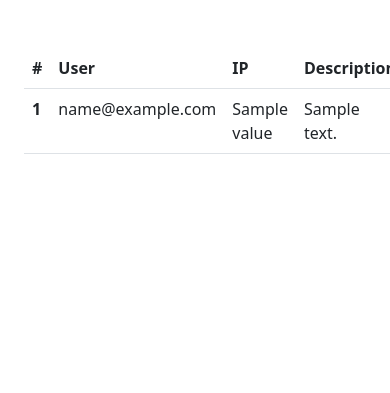
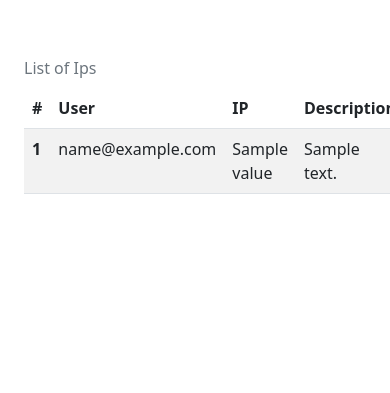
Before and after one commit to yvguim/mysafeip, a FastAPI app: template app/templates/ips.html in a window 390 px wide; the page is wider, and only the part inside the window is pictured. Shown: the part 135-528 px from the top of that part. Run offline with FastAPI, Linux system fonts and the light colour scheme; the template is opened without the code that fills it: most values are stand-ins (such as "Sample title", 1, 10 or a date in 2020); some libraries are stand-ins or nearby versions.

Commit message:
striped and responsive tables

```diff
--- a/app/templates/ips.html
+++ b/app/templates/ips.html
@@ -3,7 +3,8 @@
 {% block content %}
 {% if ips %}
 <div class="container">
-  <table class="table ">
+  <table class="table table-striped table-responsive caption-top">
+    <caption>List of Ips</caption>
     <thead>
       <tr>
         <th scope="col">#</th>
--- a/app/templates/users.html
+++ b/app/templates/users.html
@@ -3,7 +3,8 @@
 {% block content %}
 {% if users %}
 <div class="container">
-  <table class="table ">
+  <table class="table table-striped table-responsive caption-top">
+    <caption>List of Users</caption>
     <thead>
       <tr>
         <th scope="col">#</th>
```
